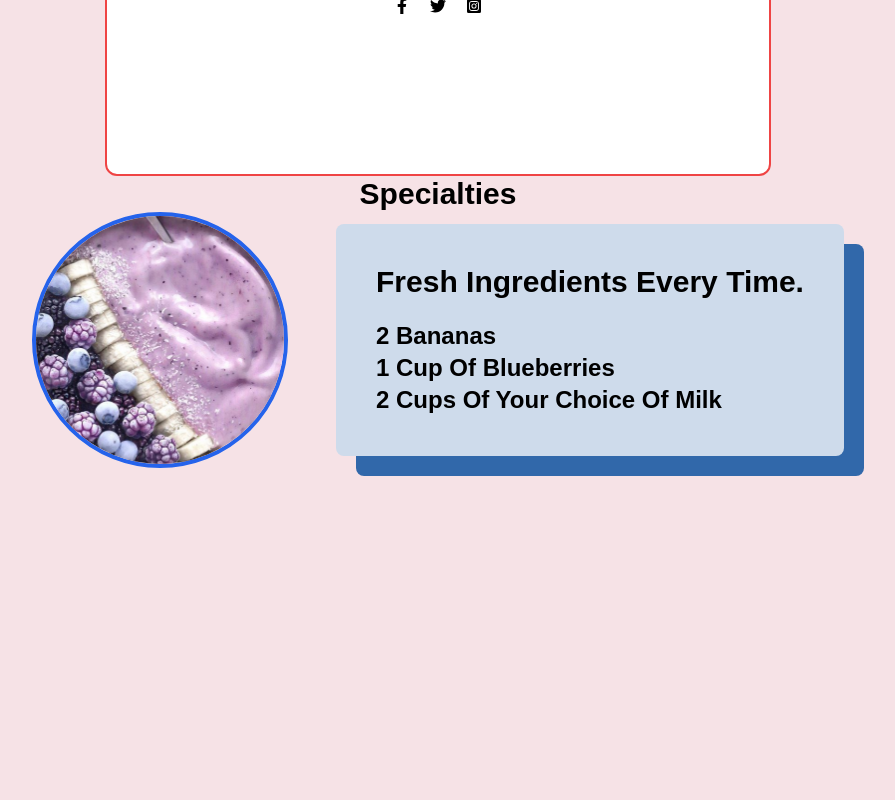
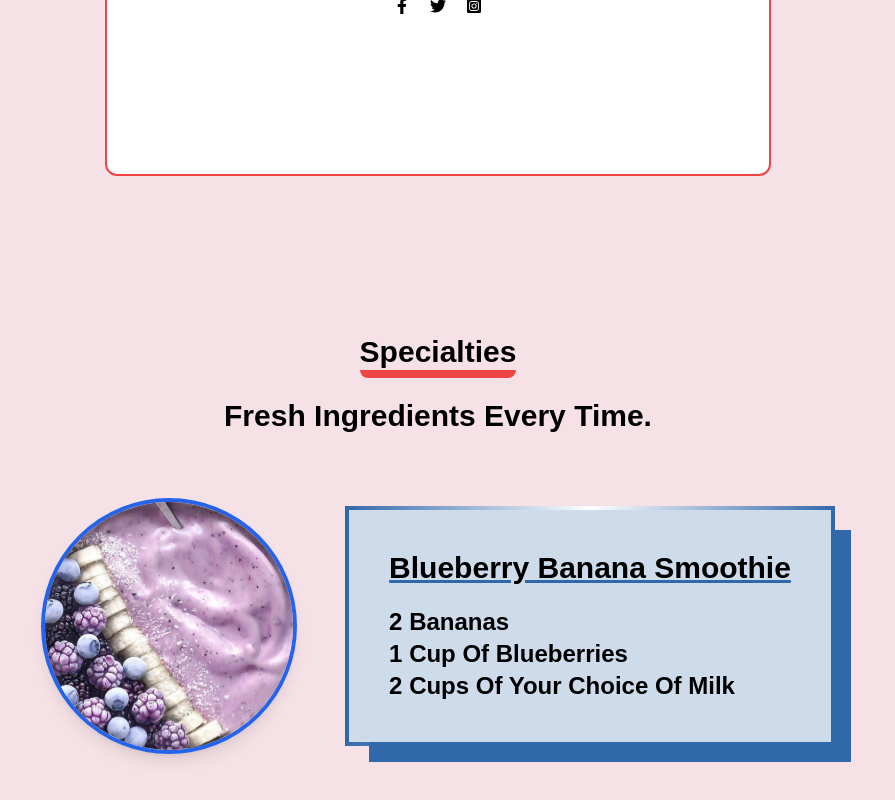
Before and after one commit to RealNickTriano/smoothies-landing, a React (Create React App) app: page / in a window 1280 px wide. Shown: the part 2482-3282 px from the top of the page, without its empty margins (202-1097 px from the left). Built offline with nearby package versions, Linux system fonts and the light colour scheme.

Commit message:
more specialty section progress

```diff
--- a/src/App.js
+++ b/src/App.js
@@ -1,6 +1,7 @@
 import DrinkSection from "./components/DrinkSection";
 import MainCard from "./components/MainCard";
 import blob from './images/blob.svg';
+import blueBlob from './images/blueblob.svg';
 
 function App() {
 
--- a/src/components/DrinkSection.js
+++ b/src/components/DrinkSection.js
@@ -4,20 +4,26 @@ import bluesmooth from '../images/blue-ban-smooth.svg'
 
 const DrinkSection = () => {
   return (
-    <div className='min-h-screen'>
-        <h1 className='text-3xl font-bold text-center'>Specialties</h1>
-        <div className='flex justify-center items-center gap-12'>
+    <div className='min-h-screen flex flex-col justify-center items-center z-10'>
+        <h1 className='text-3xl font-bold text-center border-b-8 border-red-500 rounded-lg mb-5 z-10'>Specialties</h1>
+        <h1
+            className='text-3xl font-bold text-center z-10'
+            >
+                Fresh Ingredients Every Time.
+        </h1>
+        <div className='my-16 flex justify-center items-center gap-12'>
             <SpecialtyImage
                 color={'blue'}
                 image={bluesmooth}
             />
-            <div className='flex flex-col justify-center items-start gap-5 bg-[#CEDBEB] p-10 rounded-lg z-10 animate-shadowIn'
+            <div className='bg-gradient-to-r from-[#3168AA] via-white to-[#3168AA] p-1 z-10'>
+                <div className='flex flex-col justify-center items-start gap-5 bg-[#CEDBEB] p-10 z-10 animate-shadowIn'
                     style={{boxShadow: '20px 20px 0px rgba(49,104,170,1)'}}
                 >
                 <h1
-                    className='text-3xl font-bold text-center'
+                    className='text-3xl font-bold text-center underline decoration-[#3168AA]'
                 >
-                    Fresh Ingredients Every Time.
+                    Blueberry Banana Smoothie
                 </h1>
                     <div className='flex flex-col justify-center items-start'>
                         <h1
@@ -39,6 +45,7 @@ const DrinkSection = () => {
                 </div>
             </div>
         </div>
+    </div>
   )
 }
 
--- a/src/components/MainCard.js
+++ b/src/components/MainCard.js
@@ -13,7 +13,7 @@ import SocialBar from './SocialBar'
 
 const MainCard = ({ navItems }) => {
   return (
-    <div className='bg-white rounded-xl border-2 border-red-500 desktop:shadow-lg desktop:px-20 px-5 py-12 pb-40 desktop:w-full desktop:translate-x-5 desktop:ml-36 relative'>
+    <div className='bg-white rounded-xl border-2 border-red-500 desktop:shadow-lg desktop:px-20 px-5 py-12 pb-40 desktop:w-full desktop:translate-x-5 desktop:ml-36 relative z-10'>
         <CardNav
             navItems={navItems}
         />
--- a/src/components/SpecialtyImage.js
+++ b/src/components/SpecialtyImage.js
@@ -3,7 +3,7 @@ import React from 'react'
 const SpecialtyImage = ({ color, image}) => {
   return (
     <div
-        className={`border-blue-600 border-4 overflow-hidden rounded-full w-64 h-64 flex justify-center items-center`}>
+        className={`border-blue-600 border-4 overflow-hidden rounded-full w-64 h-64 flex justify-center items-center shadow-lg z-10`}>
             <img className='max-w-none w-[140%] h-[150%]' src={image} alt="" />
     </div>
   )
--- a/tailwind.config.js
+++ b/tailwind.config.js
@@ -20,9 +20,13 @@ module.exports = {
           '0%': { width: '0%' },
           '100%': { width: '100%' },
         },
+        comeOutLeft: {
+          '0%': { left: '20rem' },
+          '100%': { left: '25rem' },
+        },
         wiggle: {
-          '0%, 100%': { transform: 'skew(0)', transform: 'rotate(-15deg)' },
-          '50%': { transform: `skew(15deg, 15deg)`, transform: 'rotate(45deg)' },
+          '0%, 100%': { transform: 'scale(0)', transform: 'rotate(-15deg)' },
+          '50%': { transform: `scale(50%)`, transform: 'rotate(45deg)' },
         },
         shadowIn: {
           '0%': {boxShadow: '0px 0px 0px rgba(49,104,170,1)'},
@@ -33,6 +37,7 @@ module.exports = {
       growToRight: 'growToRight .5s linear 1',
       wiggle: 'wiggle 5s ease-in-out infinite',
       shadowIn: 'shadowIn 1s ease-in-out 1',
+      comeOutLeft: 'comeOutLeft 1s ease-in-out 1',
     }
   },
   plugins: [],
```
Also changed, not shown: src/images/blueblob.svg (added). Lines whose indentation alone changed are shown as unchanged.
